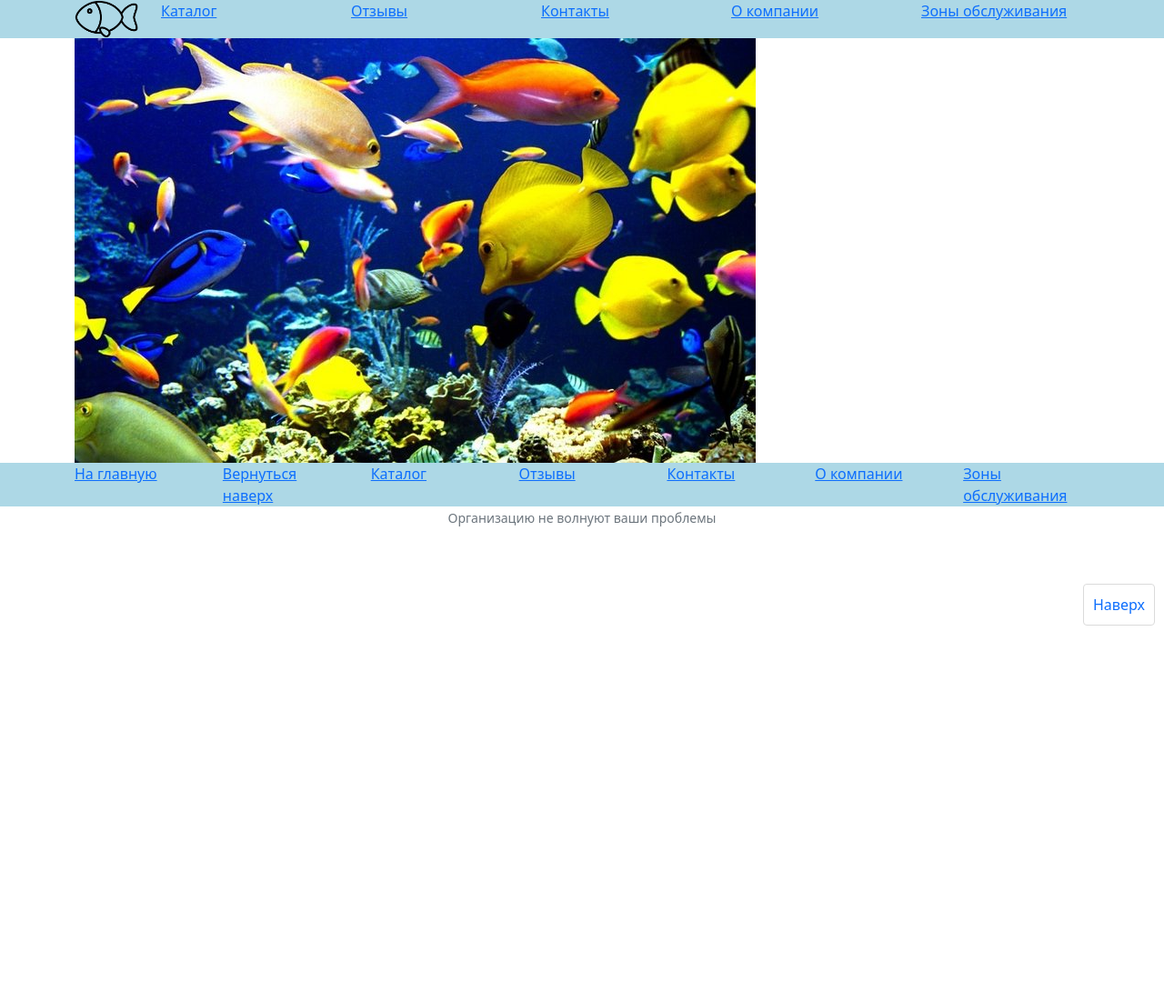
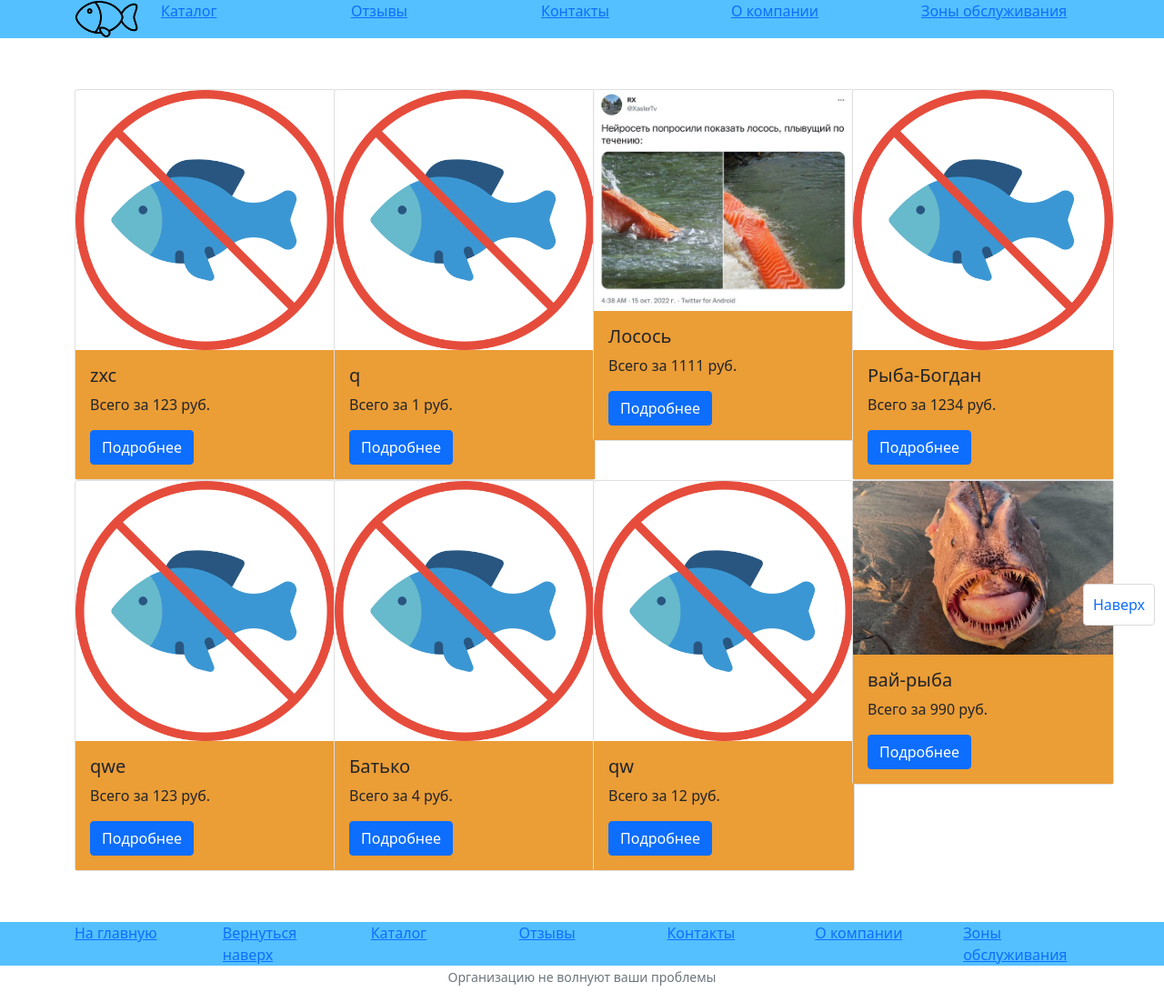
Before and after one commit to sleepyb285/fish, a Django app: page / in a window 1280 px wide. Shown: the whole page at 91% size. Before the commit the page ends 688 px from the top, so only its background shows below. Run offline with Django 4.2, Linux system fonts and the light colour scheme; data comes from the database, SQL or seed files in the repository; both versions use the stored data as it was after the commit.

Commit message:
v.0.9.4
Зачем я это пишу? Всё равно это никто не читает. Смотри стикеры на столе

```diff
--- a/app/app/urls.py
+++ b/app/app/urls.py
@@ -16,14 +16,17 @@ Including another URLconf
 from django.contrib import admin
 from django.urls import path, include
 from django.views.generic import RedirectView
-from catalog.views import index
+from catalog.views import index,feedback,contacts, ProviderDetailView
 from django.conf import settings
 from django.conf.urls.static import static
 
 urlpatterns = [
     path('admin/', admin.site.urls),
-    path('', index, name='home'),
-    path('catalog/',include('catalog.urls'))
+    path('', index, name = 'home'),
+    path('feedback/', feedback, name = 'feedback' ),
+    path('contacts/', contacts, name = 'contacts' ),
+    path('catalog/',include('catalog.urls')),
+    path('provider/<slug:slug>', ProviderDetailView, name = 'provider_detail')
 ]
 
 if settings.DEBUG:
--- a/app/catalog/admin.py
+++ b/app/catalog/admin.py
@@ -1,5 +1,5 @@
 from django.contrib import admin
-from .models import Fish,Provider,Category,Attribute,FilterInfo
+from .models import Fish,Provider,Category,Attribute,FilterInfo, Feedback
 # Register your models here.
 
 class FilterInfoInLine(admin.TabularInline):
@@ -23,3 +23,4 @@ admin.site.register(Category, CategoryAdmin)
 admin.site.register(Provider, ProviderAdmin)
 admin.site.register(Fish, FishAdmin)
 admin.site.register(Attribute,AttributeAdmin)
+admin.site.register(Feedback)
--- a/app/catalog/models.py
+++ b/app/catalog/models.py
@@ -7,7 +7,9 @@ class Category(models.Model):
     name = models.CharField(max_length=255, help_text = "Название категории")
     slug = models.SlugField(null=False, unique=True)
     image = models.ImageField(upload_to = 'uploads/category/', null = True, blank = True,)
-
+    parent = models.ForeignKey('self', related_name='children', on_delete=models.SET_NULL, blank=True, null=True)
+    CreateDate = models.DateField(null=True)
+    UpdateDate = models.DateField(null=True)
     def __str__(self):
         return self.name
 
@@ -17,13 +19,16 @@ class Category(models.Model):
 class Provider(models.Model):
     name = models.CharField(max_length=255, help_text="Название поставщика")
     slug = models.SlugField(null=False, unique=True)
+    CreateDate = models.DateField(null=True)
+    UpdateDate = models.DateField(null=True)
 
     def __str__(self):
         return self.name
 
 class Attribute(models.Model):
     name = models.CharField(max_length=255, help_text="Название атрибута")
-
+    CreateDate = models.DateField(null=True)
+    UpdateDate = models.DateField(null=True)
     def __str__(self):
         return self.name
 
@@ -37,6 +42,8 @@ class Fish(models.Model):
     slug = models.SlugField(null=False, unique=True)
     image = models.ImageField(upload_to = 'uploads/%Y/%m/%d/', null = True, blank = True,)
     attributes = models.ManyToManyField(Attribute, through='FilterInfo', related_name='attributes')
+    CreateDate = models.DateField(null=True)
+    UpdateDate = models.DateField(null=True)
 
     def __str__(self):
         return self.name
@@ -54,3 +61,11 @@ class FilterInfo(models.Model):
     show = models.BooleanField(default=0)
     def __str__(self):
         return self.value
+
+
+class Feedback(models.Model):
+    fish = models.ForeignKey(Fish, on_delete=models.CASCADE)
+    name = models.CharField(max_length=100, help_text='Введите ваше имя')
+    body = models.TextField()
+    date = models.DateTimeField(auto_now_add=True)
+    image = models.ImageField(upload_to = 'uploads/comms/%Y/%m/%d/', null = True, blank = True)
--- a/app/catalog/templates/base.html
+++ b/app/catalog/templates/base.html
@@ -15,9 +15,9 @@
 </head>
 
 
-<header>
+<header style="margin-bottom:3.5rem;">
     {% block header%}
-    <div class="container-fluid", style="background-color: lightblue">
+    <div class="container-fluid", style="background-color: #54C0FF">
         <div class="container">
             <div class="row">
                 <div class="col-1"><a href="/"><img class="img-fluid" src="{% static 'logo.png' %}"></a></div>
@@ -58,9 +58,9 @@
         {% endif %}
         {% endblock %}
 
-    <footer>
+    <footer style="margin-top:3.5rem;">
         {% block footer %}
-        <div class="container-fluid", style="background-color: lightblue">
+        <div class="container-fluid", style="background-color: #54C0FF">
             <div class="container">
                 <div class="row">
                     <div class="col"><a href="/">На главную</a></div>
@@ -97,7 +97,7 @@
     text-decoration: none;
         }
         .to-top:hover{
-            background: lightblue;
+            background: #54C0FF;
         }
 
         .to-top:hover > a{
--- a/app/catalog/templates/category_detail.html
+++ b/app/catalog/templates/category_detail.html
@@ -7,6 +7,9 @@
     <div class="row">
       <div class="col"><a href="/">Home</a>/
         <a href="{% url 'catalog' %}">Каталог</a>/
+        {% if cat.parent %}
+          <a href="/catalog/{{cat.parent.slug}}">{{cat.parent.name}}</a>/
+        {% endif %}
         {{cat.name}}
       </div>
     </div>
--- a/app/catalog/templates/index.html
+++ b/app/catalog/templates/index.html
@@ -3,11 +3,40 @@
 {% block content %}
 
 {% load static %}
-{% load imagekit %}
-<div class="container">
-    <div class="col-12">
-        <img class="img-fluid" src="{% static 'tropfish.jpg' %}" alt="My image">
+
+<div class="section">
+    <div class="container">
+        <div class="row">
+            {% if random_fish %}
+                {% for fish in random_fish %}
+                    <div class="col-3">
+                    <div class="inner-container">
+                            <div class="card" style="width: 18rem;">
+                                {% if fish.image %}
+                                <a href="catalog/fish/{{ fish.slug }}" >
+                                    <img class="img-fluid" src="/{{fish.image}}" class="card-img-top" alt="sample text">
+                                </a>
+                                {% else %}
+                                <a href="catalog/fish/{{ fish.slug }}" >
+                                    <img class="img-fluid" src="{% static 'fish_placeholder.png' %}" class="card-img-top" alt="sample text">
+                                </a>
+                                {%  endif %}
+                                <div class="card-body" style="background-color: #EB9D36">
+                                <h5 class="card-title">{{ fish.name }}</h5>
+                                <p class="card-text">Всего за {{ fish.price }} руб.</p>
+                                <a href="catalog/fish/{{ fish.slug }}" class="btn btn-primary">Подробнее</a>
+
+                                </div>
+                            </div>
+                        </div>
+                    </div>
+                {% endfor %}
+            {% else %}
+                <p>There are no fish in the store. Eat meat</p>
+            {% endif %}
+        </div>
     </div>
-</div>
+  </div>
+
 
 {% endblock %}
--- a/app/catalog/urls.py
+++ b/app/catalog/urls.py
@@ -6,9 +6,6 @@ urlpatterns = [
     path('', views.catalog, name='catalog'),
     path('fish/<slug:slug>', views.FishDetailView, name = 'fish_detail'),
     path('<slug:slug>', views.CategoryDetailView, name = 'category_detail'),
-    path('feedback', views.feedback, name = 'feedback' ),
-    path('contacts', views.contacts, name = 'contacts' ),
-    path('provider/<slug:slug>', views.ProviderDetailView, name = 'provider_detail' ),
 
 
 
--- a/app/catalog/views.py
+++ b/app/catalog/views.py
@@ -1,10 +1,11 @@
 from django.shortcuts import render
-from .models import Category, Fish, Provider,FilterInfo, Attribute
+from .models import Category, Fish, Provider,FilterInfo, Attribute, Feedback
 from django.http import Http404
 
 # Create your views here.
 def index(request):
-    return render (request,'index.html')
+    random_fish = Fish.objects.order_by('?')[:12]
+    return render (request,'index.html', {'random_fish':random_fish})
 
 
 def catalog(request):
@@ -16,17 +17,17 @@ def catalog(request):
 def FishDetailView (request, slug):
     try:
         fish = Fish.objects.get(slug=slug)
-
-
-
+        shitfan = Feedback.objects.filter(fish = fish.id)
     except Fish.DoesNotExist:
         raise Http404()
-    return render (request,'fish_detail.html',{'fish':fish})
+    return render (request,'fish_detail.html',{'fish':fish, 'shitfan':shitfan})
 
 def CategoryDetailView (request,slug):
     try:
         cat = Category.objects.get(slug=slug)
-        fishies = Fish.objects.filter(category = cat.id)
+        # children = Category.objects.filter(parent = cat.id)
+        fishies = Fish.objects.filter(category = cat.id or cat.children.id)
+
     except Category.DoesNotExist:
         raise Http404()
     return render (request,'category_detail.html', {'cat':cat, 'fishies':fishies})
```
Also changed, not shown: app/catalog/templates/catalog.html (+13 -10 lines), app/catalog/templates/fish_detail.html (+21 -4 lines), app/catalog/migrations/0011_category_parent.py (added), app/catalog/migrations/0012_attribute_createdate_attribute_updatedate_and_more.py (added), app/catalog/migrations/0013_feedback_delete_comments.py (added), app/db.sqlite3, app/uploads/comms/2022/11/17/1666671712179196721.jpg (added).
